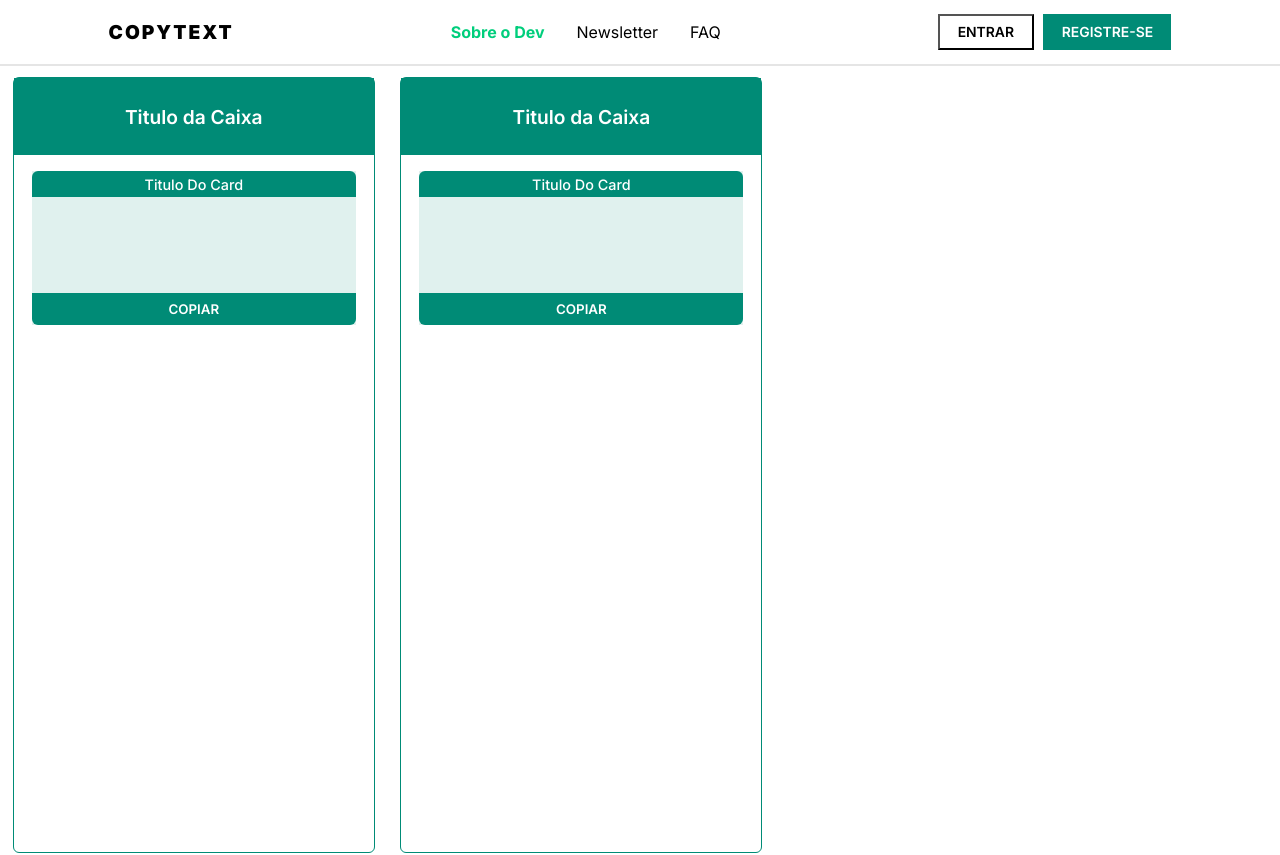
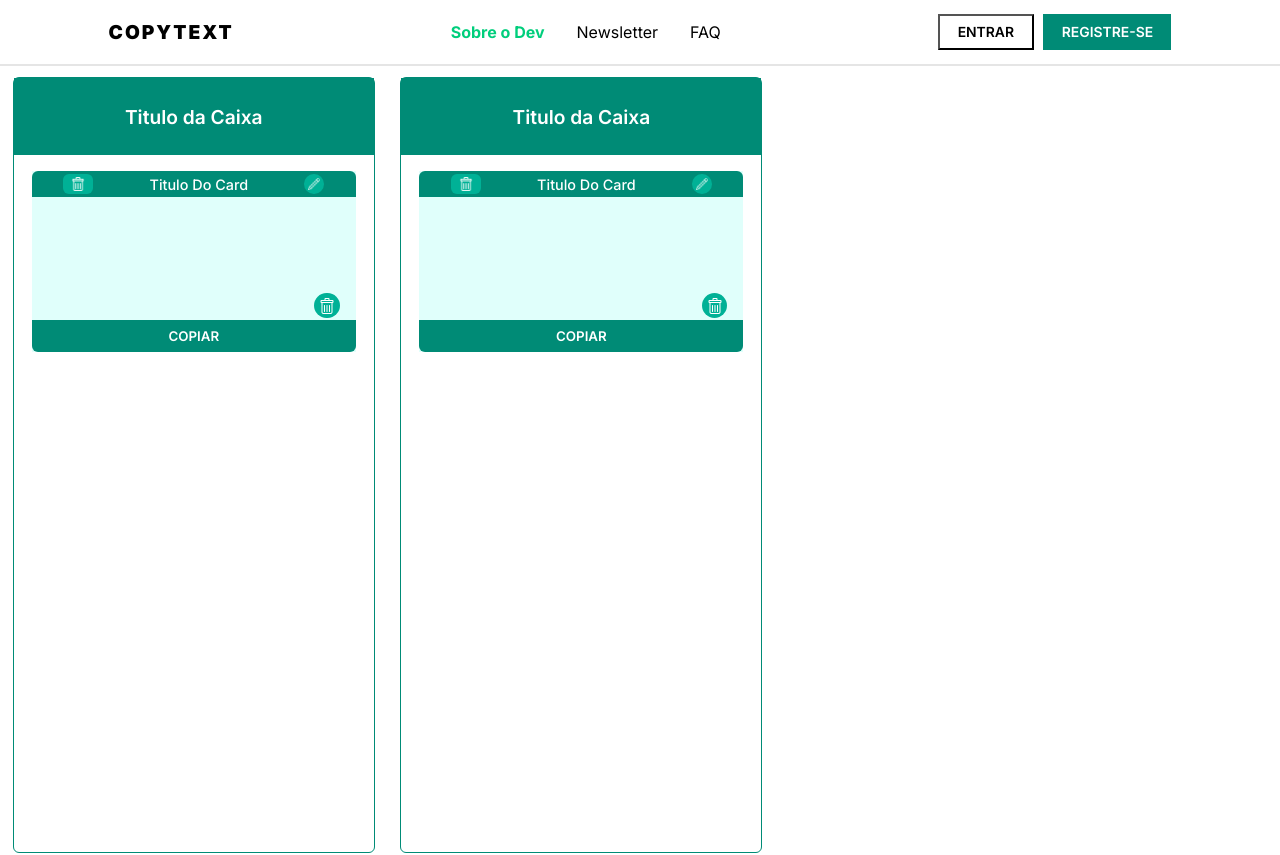
Before and after one commit to fdfborges/NewCopyText, a React (Vite) app: page / in a window 1280 px wide. Shown: the top 855 px of the page. Built offline with nearby package versions, Linux system fonts and the light colour scheme.

Commit message:
Created buttons of the control card

```diff
--- a/src/pages/Components/Card/Card.jsx
+++ b/src/pages/Components/Card/Card.jsx
@@ -1,14 +1,18 @@
 import React from 'react'
 import '../Card/Card.scss';
+import IconLixeira from './assets/IconLixeira.png'
+import IconLapis from './assets/IconLapis.png'
 
 export const Card = () => {
   return (
     <div className="CardContainer">
-        <div className="TitiulodoCard">
-            <input placeholder='Titulo Do Card'/>
-        </div>
-        <textarea name="" id=""></textarea>
-        <button>COPIAR</button>
+      <div className="TitiulodoCard">
+        <button id='BtnDeleteCard'><img src={IconLixeira} alt="Botão Deletar Card" /></button>
+        <input placeholder='Titulo Do Card' />
+        <button id='BtnEditCard'><img src={IconLapis} alt="Botão Editar Card" /></button>
+      </div>
+      <textarea name="" id=""></textarea> <button id='BtnEditTextArea'><img src={IconLixeira} alt="Botão Deletar Card" /></button>
+      <button>COPIAR</button>
     </div>
   )
 }
--- a/src/pages/Components/Card/Card.scss
+++ b/src/pages/Components/Card/Card.scss
@@ -8,6 +8,8 @@
     background-color: $SecondaryGreen;
 
     .TitiulodoCard {
+
+        box-sizing: border-box;
         display: flex;
         justify-content: center;
         align-items: center;
@@ -31,7 +33,51 @@
                 font-weight: 500;
             }
         }
+
+        #BtnEditCard{
+            width: 20px;
+            height: 80%;
+            background-color: $PrimaryGreen_HOVER;
+            display: flex;
+            justify-content: center;
+            align-items: center;
+            border-radius: 100%;
+            &:hover{
+                transition: 0.2s;
+                background-color: $SecondaryGreen;
+            }
+            &:active{
+                transition: 0.2s;
+                background-color: $PrimaryGreen_ACTIVE;
+            }
+            img{
+                height: 60%;
+            }
+        }
+
+        #BtnDeleteCard{
+            width: 30px;
+            height: 80%;
+            background-color: $PrimaryGreen_HOVER;
+            display: flex;
+            justify-content: center;
+            align-items: center;
+            border-radius: 6px;
+            &:hover{
+                transition: 0.2s;
+                background-color: $SecondaryGreen;
+            }
+            &:active{
+                transition: 0.2s;
+                background-color: $PrimaryGreen_ACTIVE;
+            }
+            img{
+                height: 70%;
+            }
+        }
     }
+
+
 
     textarea{
         width: 100%;
@@ -42,6 +88,31 @@
         background-color: transparent;
         box-sizing: border-box;
         padding: 1rem;
+    }
+
+    #BtnEditTextArea{
+        position: relative;
+        margin-left: auto;
+        margin-right: 1rem;
+        margin-bottom: 2px;
+        width: 1.6rem;
+        height: 1.6rem;
+        border-radius: 100%;
+        background-color: $PrimaryGreen_HOVER;
+        display: flex;
+        justify-content: center;
+        align-items: center;
+        &:hover{
+            transition: 0.2s;
+            background-color: $PrimaryGreen
+        }
+        &:active{
+            transition: 0.2s;
+            background-color: $PrimaryGreen_ACTIVE;
+        }
+        img{
+            height: 1rem;
+        }
     }
 
     button{
--- a/src/pages/Components/PalletColor/PalletColor.scss
+++ b/src/pages/Components/PalletColor/PalletColor.scss
@@ -7,4 +7,4 @@ $PrimaryGreen: #008B76;
 $PrimaryGreen_HOVER: #00b196;
 $PrimaryGreen_ACTIVE: #008B76;
 $PrimaryGreen_LINK: #00CE7C;
-$SecondaryGreen: rgba(0, 139, 118, 0.12);
+$SecondaryGreen: rgba(0, 255, 217, 0.12);
```
Also changed, not shown: src/pages/Components/Card/assets/IconLapis.png (added), src/pages/Components/Card/assets/IconLixeira.png (added).
